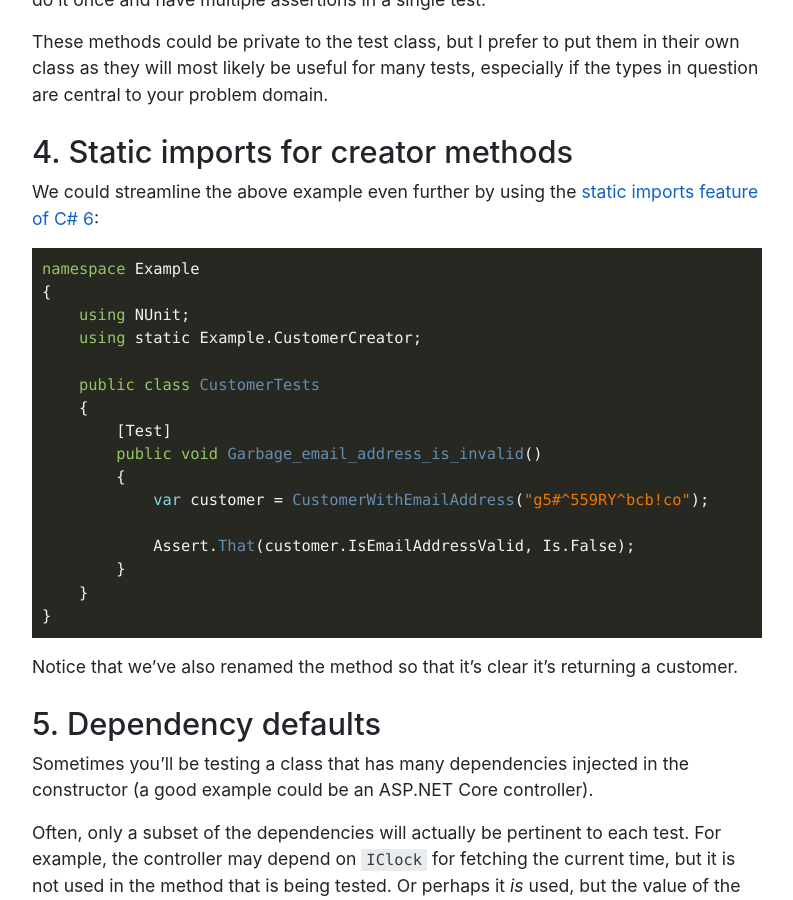
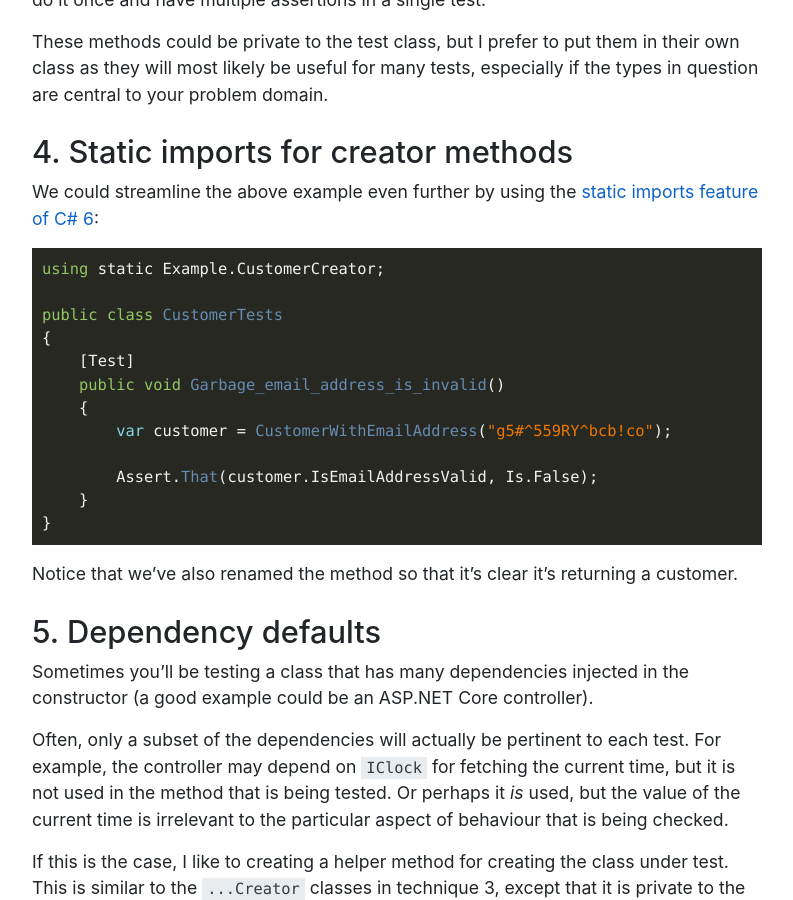
Before and after one commit to djcarter85/codingblog, a Jekyll site: the page built from _posts/2020-02-11-make-your-automated-tests-easy-to-read.md, in a window 1280 px wide and 900 px high, scrolled down 4169 px. Shown: the whole window, without its empty margins (243-1036 px from the left). Built offline with Jekyll 4.4.1, drawn with Linux system fonts in a browser that asks for light colours; nearby versions of some CDN libraries.

Commit message:
Remove unhelpful namespace

````diff
--- a/_posts/2020-02-11-make-your-automated-tests-easy-to-read.md
+++ b/_posts/2020-02-11-make-your-automated-tests-easy-to-read.md
@@ -140,20 +140,16 @@ These methods could be private to the test class, but I prefer to put them in th
 We could streamline the above example even further by using the [static imports feature of C# 6](https://docs.microsoft.com/en-us/dotnet/csharp/language-reference/keywords/using-static):
 
 ```c#
-namespace Example
+using static Example.CustomerCreator;
+
+public class CustomerTests
 {
-    using NUnit;
-    using static Example.CustomerCreator;
+    [Test]
+    public void Garbage_email_address_is_invalid()
+    {
+        var customer = CustomerWithEmailAddress("g5#^559RY^bcb!co");
 
-    public class CustomerTests
-    {
-        [Test]
-        public void Garbage_email_address_is_invalid()
-        {
-            var customer = CustomerWithEmailAddress("g5#^559RY^bcb!co");
-
-            Assert.That(customer.IsEmailAddressValid, Is.False);
-        }
+        Assert.That(customer.IsEmailAddressValid, Is.False);
     }
 }
 ```
````
